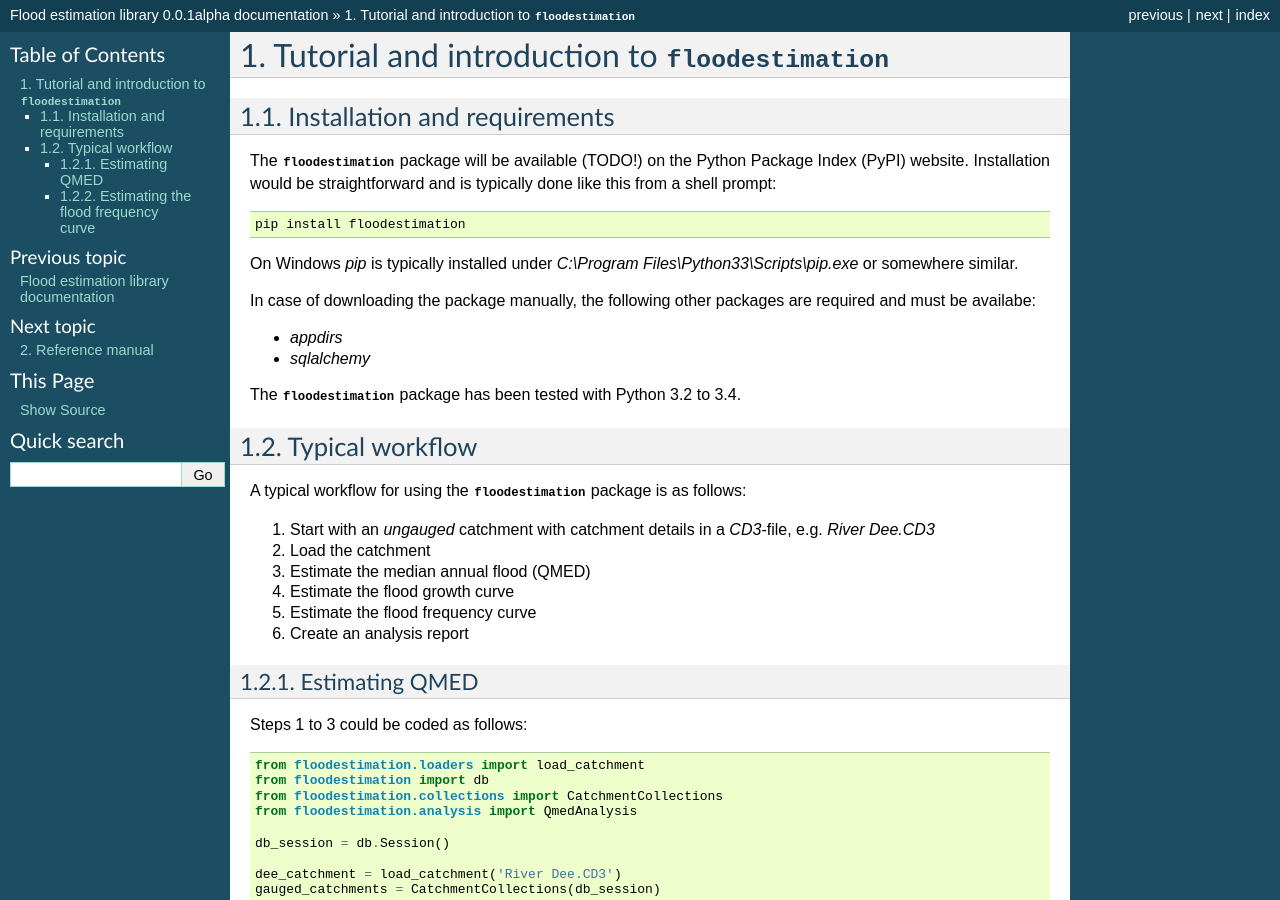
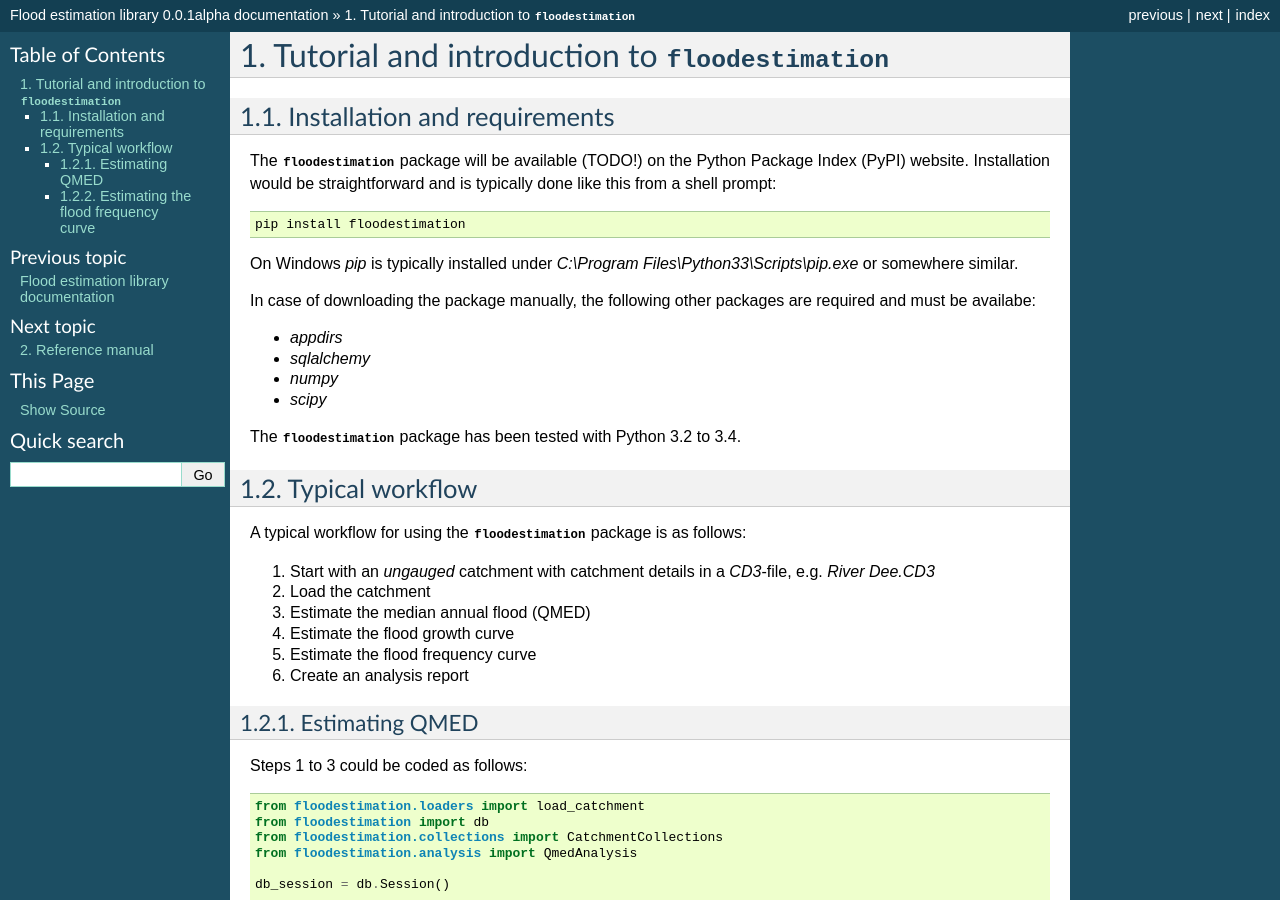
Before and after one commit to OpenHydrology/floodestimation, a Sphinx documentation site: the page built from docs/source/tutorial.rst, in a window 1280 px wide and 900 px high. Built offline with Sphinx 7.4.7, drawn with Linux system fonts in a browser that asks for light colours.

Commit message:
doc updates

```diff
--- a/docs/source/tutorial.rst
+++ b/docs/source/tutorial.rst
@@ -17,6 +17,8 @@ In case of downloading the package manually, the following other packages are re
 
 - `appdirs`
 - `sqlalchemy`
+- `numpy`
+- `scipy`
 
 The :mod:`floodestimation` package has been tested with Python 3.2 to 3.4.
 
--- a/requirements.txt
+++ b/requirements.txt
@@ -1,5 +1,5 @@
 appdirs
 sqlalchemy
-numpy
-scipy
+# numpy cannot be installed with pip
+# scipy cannot be installed with pip
 lmoments3
```
